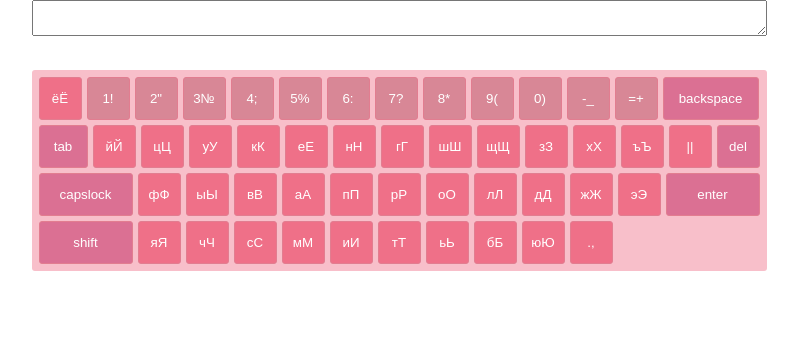
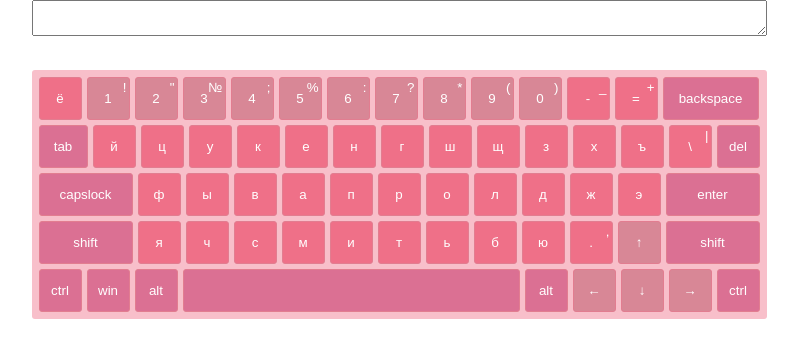
Before and after one commit to kmrvais/virtual-keyboard, a website built with Parcel: page src/index.html in a window 1280 px wide. Shown: the whole page, without its empty margins (241-1039 px from the left). Built offline with nearby package versions, Linux system fonts and the light colour scheme.

Commit message:
feat: other buttons

```diff
--- /dev/null
+++ b/src/button/alt/index.js
@@ -0,0 +1,10 @@
+import Button from "../index";
+
+export default class Alt extends Button {
+  constructor(letter, additionalLetter, type, keyCode) {
+    super(letter, additionalLetter, type, keyCode);
+  }
+
+  keydownHandler(event) {
+  }
+}
--- /dev/null
+++ b/src/button/ctrl/index.js
@@ -0,0 +1,10 @@
+import Button from "../index";
+
+export default class Ctrl extends Button {
+  constructor(letter, additionalLetter, type, keyCode) {
+    super(letter, additionalLetter, type, keyCode);
+  }
+
+  keydownHandler(event) {
+  }
+}
--- /dev/null
+++ b/src/button/del/index.js
@@ -0,0 +1,12 @@
+import Button from "../index";
+
+export default class Del extends Button {
+  constructor(letter, additionalLetter, type, keyCode) {
+    super(letter, additionalLetter, type, keyCode);
+  }
+
+  keydownHandler(event) {
+    this.buttonElement.classList.add('button_pressed');
+    document.dispatchEvent(new CustomEvent('textarea:del'));
+  }
+}
--- /dev/null
+++ b/src/button/enter/index.js
@@ -0,0 +1,16 @@
+import Button from "../index";
+
+export default class Enter extends Button {
+  constructor(letter, additionalLetter, type, keyCode) {
+    super(letter, additionalLetter, type, keyCode);
+  }
+
+  keydownHandler(event) {
+    this.buttonElement.classList.add('button_pressed');
+    document.dispatchEvent(new CustomEvent('textarea:input', {
+      detail: {
+        letter: '\n'
+      }
+    }));
+  }
+}
--- /dev/null
+++ b/src/button/shift/index.js
@@ -0,0 +1,11 @@
+import Button from "../index";
+
+export default class Shift extends Button {
+  constructor(letter, additionalLetter, type, keyCode) {
+    super(letter, additionalLetter, type, keyCode);
+  }
+
+  keydownHandler(event) {
+    this.buttonElement.classList.add('button_pressed');
+  }
+}
--- /dev/null
+++ b/src/button/tab/index.js
@@ -0,0 +1,12 @@
+import Button from "../index";
+
+export default class Tab extends Button {
+  constructor(letter, additionalLetter, type, keyCode) {
+    super(letter, additionalLetter, type, keyCode);
+  }
+
+  keydownHandler(event) {
+    this.buttonElement.classList.add('button_pressed');
+    document.dispatchEvent(new CustomEvent('textarea:tab'));
+  }
+}
--- /dev/null
+++ b/src/button/win/index.js
@@ -0,0 +1,10 @@
+import Button from "../index";
+
+export default class Win extends Button {
+  constructor(letter, additionalLetter, type, keyCode) {
+    super(letter, additionalLetter, type, keyCode);
+  }
+
+  keydownHandler(event) {
+  }
+}
--- a/src/data/index.js
+++ b/src/data/index.js
@@ -89,13 +89,13 @@ export const LANG = {
       letter: '-',
       additionalLetter: '_',
       keyCode: 189,
-      type: TYPES.NUMBER
+      type: TYPES.SYMBOL
     },
     {
       letter: '=',
       additionalLetter: '+',
       keyCode: 187,
-      type: TYPES.NUMBER
+      type: TYPES.SYMBOL
     },
     {
       letter: 'backspace',
@@ -182,10 +182,10 @@ export const LANG = {
       type: TYPES.LETTER
     },
     {
-      letter: '|',
+      letter: '\\',
       additionalLetter: '|',
       keyCode: 220,
-      type: TYPES.LETTER
+      type: TYPES.SYMBOL
     },
     {
       letter: 'del',
@@ -335,8 +335,74 @@ export const LANG = {
       letter: '.',
       additionalLetter: ',',
       keyCode: 191,
-      type: TYPES.LETTER
-    }
+      type: TYPES.SYMBOL
+    },
+    {
+      letter: '↑',
+      additionalLetter: null,
+      keyCode: 38,
+      type: TYPES.ARROW
+    },
+    {
+      letter: 'shift',
+      additionalLetter: null,
+      keyCode: 16,
+      type: TYPES.SHIFT
+    },
+    {
+      letter: 'ctrl',
+      additionalLetter: null,
+      keyCode: 17,
+      type: TYPES.CTRL
+    },
+    {
+      letter: 'win',
+      additionalLetter: null,
+      keyCode: 91,
+      type: TYPES.WIN
+    },
+    {
+      letter: 'alt',
+      additionalLetter: null,
+      keyCode: 18,
+      type: TYPES.ALT
+    },
+    {
+      letter: ' ',
+      additionalLetter: null,
+      keyCode: 32,
+      type: TYPES.SPACE
+    },
+    {
+      letter: 'alt',
+      additionalLetter: null,
+      keyCode: 18,
+      type: TYPES.ALT
+    },
+    {
+      letter: '←',
+      additionalLetter: null,
+      keyCode: 37,
+      type: TYPES.ARROW
+    },
+    {
+      letter: '↓',
+      additionalLetter: null,
+      keyCode: 40,
+      type: TYPES.ARROW
+    },
+    {
+      letter: '→',
+      additionalLetter: null,
+      keyCode: 39,
+      type: TYPES.ARROW
+    },
+    {
+      letter: 'ctrl',
+      additionalLetter: null,
+      keyCode: 17,
+      type: TYPES.CTRL
+    },
   ],
   EN: [
     {
@@ -409,13 +475,13 @@ export const LANG = {
       letter: '-',
       additionalLetter: '_',
       keyCode: 189,
-      type: TYPES.NUMBER
+      type: TYPES.SYMBOL
     },
     {
       letter: '=',
       additionalLetter: '+',
       keyCode: 187,
-      type: TYPES.NUMBER
+      type: TYPES.SYMBOL
     },
     {
       letter: 'backspace',
@@ -499,13 +565,13 @@ export const LANG = {
       letter: ']',
       additionalLetter: '}',
       keyCode: 221,
-      type: TYPES.LETTER
+      type: TYPES.SYMBOL
     },
     {
-      letter: '|',
+      letter: '\\',
       additionalLetter: '|',
       keyCode: 220,
-      type: TYPES.LETTER
+      type: TYPES.SYMBOL
     },
     {
       letter: 'del',
@@ -577,13 +643,13 @@ export const LANG = {
       letter: ';',
       additionalLetter: ':',
       keyCode: 186,
-      type: TYPES.LETTER
+      type: TYPES.SYMBOL
     },
     {
       letter: '\'',
       additionalLetter: '\"',
       keyCode: 222,
-      type: TYPES.LETTER
+      type: TYPES.SYMBOL
     },
     {
       letter: 'enter',
@@ -643,19 +709,85 @@ export const LANG = {
       letter: ',',
       additionalLetter: '<',
       keyCode: 188,
-      type: TYPES.LETTER
+      type: TYPES.SYMBOL
     },
     {
       letter: '.',
       additionalLetter: '>',
       keyCode: 190,
-      type: TYPES.LETTER
+      type: TYPES.SYMBOL
     },
     {
       letter: '/',
       additionalLetter: '?',
       keyCode: 191,
-      type: TYPES.LETTER
-    }
+      type: TYPES.SYMBOL
+    },
+        {
+      letter: '↑',
+      additionalLetter: null,
+      keyCode: 38,
+      type: TYPES.ARROW
+    },
+    {
+      letter: 'shift',
+      additionalLetter: null,
+      keyCode: 16,
+      type: TYPES.SHIFT
+    },
+    {
+      letter: 'ctrl',
+      additionalLetter: null,
+      keyCode: 17,
+      type: TYPES.CTRL
+    },
+    {
+      letter: 'win',
+      additionalLetter: null,
+      keyCode: 91,
+      type: TYPES.WIN
+    },
+    {
+      letter: 'alt',
+      additionalLetter: null,
+      keyCode: 18,
+      type: TYPES.ALT
+    },
+    {
+      letter: '',
+      additionalLetter: null,
+      keyCode: 32,
+      type: TYPES.SPACE
+    },
+    {
+      letter: 'alt',
+      additionalLetter: null,
+      keyCode: 18,
+      type: TYPES.ALT
+    },
+    {
+      letter: '←',
+      additionalLetter: null,
+      keyCode: 37,
+      type: TYPES.ARROW
+    },
+    {
+      letter: '↓',
+      additionalLetter: null,
+      keyCode: 40,
+      type: TYPES.ARROW
+    },
+    {
+      letter: '→',
+      additionalLetter: null,
+      keyCode: 39,
+      type: TYPES.ARROW
+    },
+    {
+      letter: 'ctrl',
+      additionalLetter: null,
+      keyCode: 17,
+      type: TYPES.CTRL
+    },
   ]
 }
--- a/src/keyboard/index.js
+++ b/src/keyboard/index.js
@@ -3,18 +3,53 @@ import {CAPSLOCK, TYPES} from "../data";
 import Capslock from "../button/capslock";
 import Backspace from "../button/backspace";
 import NumberButton from "../button/number";
+import Shift from "../button/shift";
+import Enter from "../button/enter";
+import Del from "../button/del";
+import Tab from "../button/tab";
+import Alt from "../button/alt";
+import Ctrl from "../button/ctrl";
+import Win from "../button/win";
 
 const buttonCreate = (letter, additionalLetter, type, keyCode) => {
-  if(type === TYPES.CAPSLOCK) {
+  if (type === TYPES.CAPSLOCK) {
     return new Capslock(letter, additionalLetter, type, keyCode)
   }
 
-  if(type === TYPES.BACKSPACE) {
+  if (type === TYPES.BACKSPACE) {
     return new Backspace(letter, additionalLetter, type, keyCode)
   }
 
-  if(type === TYPES.NUMBER) {
+  if (type === TYPES.NUMBER) {
     return new NumberButton(letter, additionalLetter, type, keyCode)
+  }
+
+  if (type === TYPES.SHIFT) {
+    return new Shift(letter, additionalLetter, type, keyCode)
+  }
+
+  if (type === TYPES.ENTER) {
+    return new Enter(letter, additionalLetter, type, keyCode)
+  }
+
+  if (type === TYPES.DEL) {
+    return new Del(letter, additionalLetter, type, keyCode)
+  }
+
+  if (type === TYPES.TAB) {
+    return new Tab(letter, additionalLetter, type, keyCode)
+  }
+
+  if (type === TYPES.ALT) {
+    return new Alt(letter, additionalLetter, type, keyCode)
+  }
+
+  if (type === TYPES.CTRL) {
+    return new Ctrl(letter, additionalLetter, type, keyCode)
+  }
+
+  if (type === TYPES.WIN) {
+    return new Win(letter, additionalLetter, type, keyCode)
   }
 
   return new Button(letter, additionalLetter, type, keyCode)
--- a/src/style.sass
+++ b/src/style.sass
@@ -33,12 +33,26 @@ body
   padding: 3px
   height: 43px
   width: 43px
+  transition: .3s
+  position: relative
+
+  &:hover
+    background: blueviolet
+    border-color: blueviolet
+
+.button__additional-letter
+  position: absolute
+  right: 2px
+  top: 2px
 
 .button_number
   background: #d88796
 
 .button_letter
   background: #ef7088
+
+  .button__additional-letter
+    display: none
 
 .button_backspace
   background: #db7093
@@ -88,4 +102,4 @@ body
   background: #ef7088
 
 .button_pressed
-  background: aqua
+  background: #bf596c
--- a/src/textarea/index.js
+++ b/src/textarea/index.js
@@ -10,6 +10,8 @@ export default class Textarea {
   attachEvents() {
     document.addEventListener('textarea:input', this.inputHandler.bind(this));
     document.addEventListener('textarea:remove', this.removeHandler.bind(this));
+    document.addEventListener('textarea:del', this.delHandler.bind(this));
+    document.addEventListener('textarea:tab', this.tabHandler.bind(this));
   }
 
   inputHandler(event) {
@@ -19,4 +21,21 @@ export default class Textarea {
   removeHandler() {
     this.textarea.value = this.textarea.value.substring(0, this.textarea.value.length - 1)
   }
+
+  delHandler() {
+    const currentValue = this.textarea.value
+    const selectionStart = this.textarea.selectionStart
+
+    if (selectionStart > 0 && selectionStart <= currentValue.length) {
+      const beforeValue = currentValue.slice(0, selectionStart);
+      const afterValue = currentValue.slice(selectionStart + 1, currentValue.length);
+      this.textarea.value = beforeValue + afterValue;
+      this.textarea.setSelectionRange(selectionStart, selectionStart);
+    }
+  }
+
+  tabHandler() {
+    this.textarea.value = this.textarea.value + '    ';
+    this.textarea.setSelectionRange(this.textarea.value.length - 1 , this.textarea.value.length - 1);
+  }
 }
```
